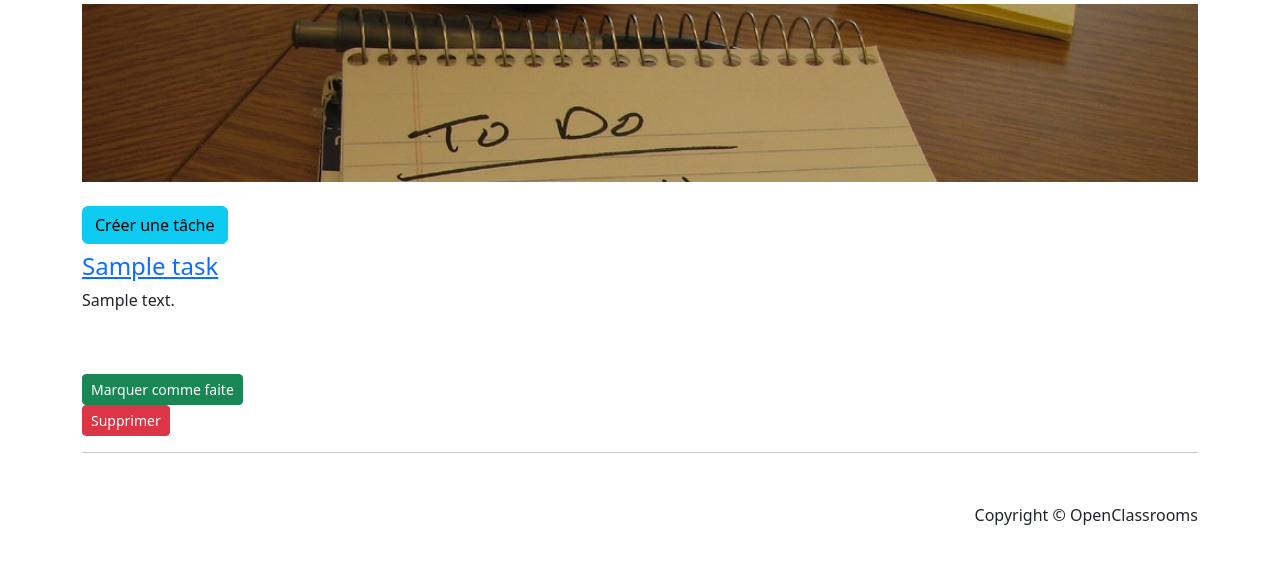
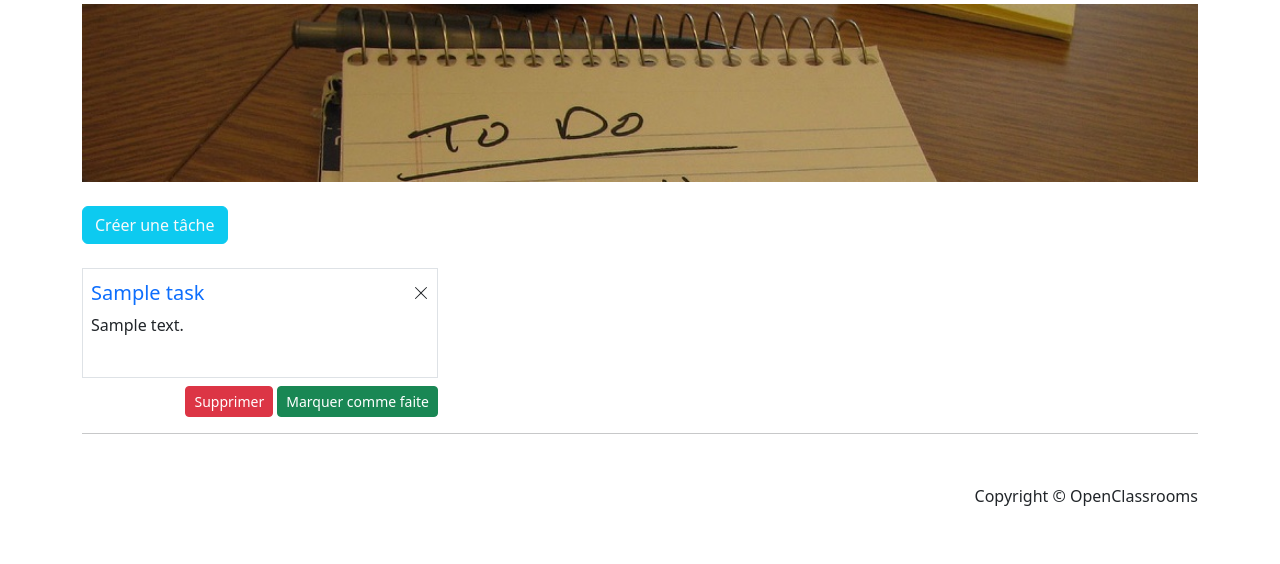
Before and after one commit to requenaGuillaume/todolist, a Symfony app: template templates/task/list.html.twig in a window 1280 px wide. Shown: the part 141-705 px from the top of the page. Run offline with Twig, Linux system fonts and the light colour scheme; the template is opened without the code that fills it: most values are stand-ins (such as "Sample title", 1, 10 or a date in 2020); some libraries are stand-ins or nearby versions.

Commit message:
css task_list and replace pull right by float end everywhere

```diff
--- a/src/Controller/TaskController.php
+++ b/src/Controller/TaskController.php
@@ -4,6 +4,7 @@ namespace App\Controller;
 
 use App\Entity\Task;
 use App\Form\TaskType;
+use App\Repository\TaskRepository;
 use Doctrine\ORM\EntityManagerInterface;
 use Symfony\Component\HttpFoundation\Request;
 use Symfony\Component\HttpFoundation\Response;
@@ -19,10 +20,9 @@ class TaskController extends AbstractController
     }
 
     #[Route('/tasks', name: 'task_list')]
-    public function list(): Response
+    public function list(TaskRepository $taskRepository): Response
     {
-        // return $this->render('task/list.html.twig', ['tasks' => $taskRepository->findAll()]);
-        return new Response('TODO');
+        return $this->render('task/list.html.twig', ['tasks' => $taskRepository->findAll()]);
     }
 
     #[Route('/tasks/create', name: 'task_create')]
--- a/templates/default/index.html.twig
+++ b/templates/default/index.html.twig
@@ -7,7 +7,7 @@
 {% block body %}
     <div>
         <a href="{{ path('task_create') }}" class="btn btn-success">Créer une nouvelle tâche</a>
-        <a href="{{ path('task_list') }}" class="btn btn-info">Consulter la liste des tâches à faire</a>
+        <a href="{{ path('task_list') }}" class="btn btn-info text-light">Consulter la liste des tâches à faire</a>
         <a href="" class="btn btn-secondary">Consulter la liste des tâches terminées</a>
     </div>
 {% endblock %}
--- a/templates/task/create.html.twig
+++ b/templates/task/create.html.twig
@@ -3,6 +3,10 @@
 {% block body %}
     <div>
         {{ form_start(form, {'action' : path('task_create')}) }}
+                <div>
+                    {{ form_errors(form) }}
+                </div>
+
             {{ form_label(form.title, 'Title', {'label_attr': {'class': 'form-label'}}) }}
             {{ form_widget(form.title, {'attr': {'class': 'form-control'}}) }}
 
--- a/templates/task/edit.html.twig
+++ b/templates/task/edit.html.twig
@@ -5,7 +5,7 @@
         {{ form_start(form, {'action' : path('task_edit', { 'id' : task.id })}) }}
             {{ form_widget(form) }}
 
-            <button type="submit" class="btn btn-success pull-right">Modifier</button>
+            <button type="submit" class="btn btn-success float-end">Modifier</button>
         {{ form_end(form) }}
     </div>
 {% endblock %}
--- a/templates/task/list.html.twig
+++ b/templates/task/list.html.twig
@@ -3,33 +3,48 @@
 {% block header_img %}<img class="slide-image" src="{{ asset('img/todolist_content.jpg') }}" alt="todo list">{% endblock %}
 
 {% block body %}
-    <a href="{{ path('task_create') }}" class="btn btn-info pull-right">Créer une tâche</a>
+    <a href="{{ path('task_create') }}" class="btn btn-info text-light">Créer une tâche</a>
     <div class="row">
         {% for task in tasks %}
         <div class="col-sm-4 col-lg-4 col-md-4">
-            <div class="thumbnail">
-                <div class="caption">
-                    <h4 class="pull-right">
-                        {% if task.isDone %}<span class="glyphicon glyphicon-ok"></span>{% else %}<span class="glyphicon glyphicon-remove"></span>{% endif %}
+            <div>
+                <div class="border mt-4 p-2 pb-4">
+                    <h4 class="float-end">
+                        {% if task.isDone %}
+                            <svg xmlns="http://www.w3.org/2000/svg" width="16" height="16" fill="currentColor" class="bi bi-check-lg" viewBox="0 0 16 16">
+                                <path d="M12.736 3.97a.733.733 0 0 1 1.047 0c.286.289.29.756.01 1.05L7.88 12.01a.733.733 0 0 1-1.065.02L3.217 8.384a.757.757 0 0 1 0-1.06.733.733 0 0 1 1.047 0l3.052 3.093 5.4-6.425a.247.247 0 0 1 .02-.022Z"/>
+                            </svg>
+                        {% else %}
+                            <svg xmlns="http://www.w3.org/2000/svg" width="16" height="16" fill="currentColor" class="bi bi-x-lg" viewBox="0 0 16 16">
+                                <path d="M2.146 2.854a.5.5 0 1 1 .708-.708L8 7.293l5.146-5.147a.5.5 0 0 1 .708.708L8.707 8l5.147 5.146a.5.5 0 0 1-.708.708L8 8.707l-5.146 5.147a.5.5 0 0 1-.708-.708L7.293 8 2.146 2.854Z"/>
+                            </svg>
+                        {% endif %}
                     </h4>
-                    <h4><a href="{{ path('task_edit', {'id' : task.id }) }}">{{ task.title }}</a></h4>
+                    <h4>
+                        <a href="{{ path('task_edit', {'id' : task.id }) }}"
+                           class="fs-5 link-offset-2 link-underline link-underline-opacity-0"
+                        >
+                            {{ task.title }}
+                        </a>
+                    </h4>
                     <p>{{ task.content }}</p>
                 </div>
-                <div>
-                    <form action="{{ path('task_toggle', {'id' : task.id }) }}">
-                        <button class="btn btn-success btn-sm pull-right">
-                            {% if not task.isDone %}Marquer comme faite{% else %}Marquer non terminée{% endif %}
-                        </button>
-                    </form>
-                    <form action="{{ path('task_delete', {'id' : task.id }) }}">
-                        <button class="btn btn-danger btn-sm pull-right">Supprimer</button>
-                    </form>
+                <div class="mt-2">
+                    <a class="btn btn-success btn-sm float-end">
+                        {% if not task.isDone %}
+                            Marquer comme faite
+                        {% else %}
+                            Marquer non terminée
+                        {% endif %}
+                    </a>
+                    <a class="btn btn-danger btn-sm float-end me-1">Supprimer</a>
                 </div>
             </div>
         </div>
         {% else %}
             <div class="alert alert-warning" role="alert">
-                Il n'y a pas encore de tâche enregistrée. <a href="{{ path('task_create') }}" class="btn btn-warning pull-right">Créer une tâche</a>
+                Il n'y a pas encore de tâche enregistrée.
+                <a href="{{ path('task_create') }}" class="btn btn-warning float-end">Créer une tâche</a>
             </div>
         {% endfor %}
     </div>
--- a/templates/user/create.html.twig
+++ b/templates/user/create.html.twig
@@ -8,7 +8,7 @@
         {{ form_start(form, {'action' : path('user_create')}) }}
             {{ form_widget(form) }}
 
-            <button type="submit" class="btn btn-success pull-right">Ajouter</button>
+            <button type="submit" class="btn btn-success float-end">Ajouter</button>
         {{ form_end(form) }}
     </div>
 {% endblock %}
--- a/templates/user/edit.html.twig
+++ b/templates/user/edit.html.twig
@@ -8,7 +8,7 @@
         {{ form_start(form, {'action' : path('user_edit', {'id' : user.id})}) }}
         {{ form_widget(form) }}
 
-        <button type="submit" class="btn btn-success pull-right">Modifier</button>
+        <button type="submit" class="btn btn-success float-end">Modifier</button>
         {{ form_end(form) }}
     </div>
 {% endblock %}
--- a/templates/user/list.html.twig
+++ b/templates/user/list.html.twig
@@ -7,7 +7,7 @@
 {% block body %}
     {% if users|length == 0 %}
         <div class="alert alert-warning" role="alert">
-            Il n'y a pas encore d'utilisateur enregistré. <a href="{{ path('user_create') }}" class="btn btn-warning pull-right">Créer un utilisateur</a>
+            Il n'y a pas encore d'utilisateur enregistré. <a href="{{ path('user_create') }}" class="btn btn-warning float-end">Créer un utilisateur</a>
         </div>
     {% else %}
         <div class="row">
```
